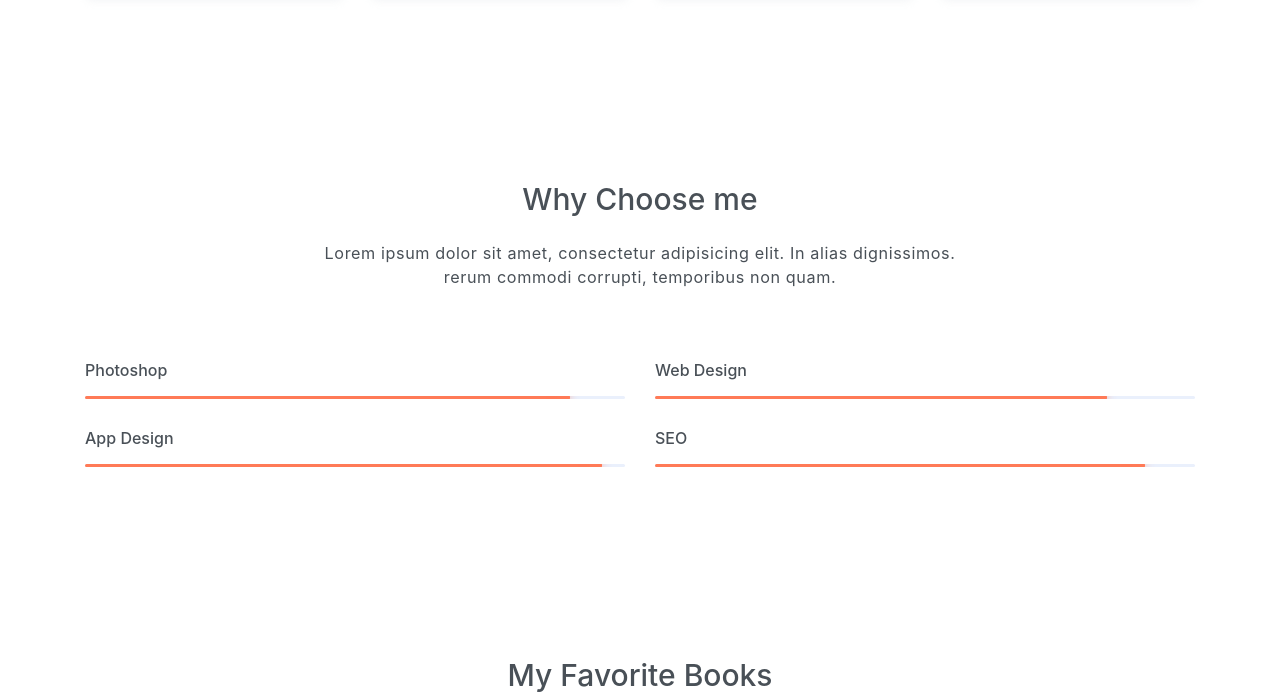
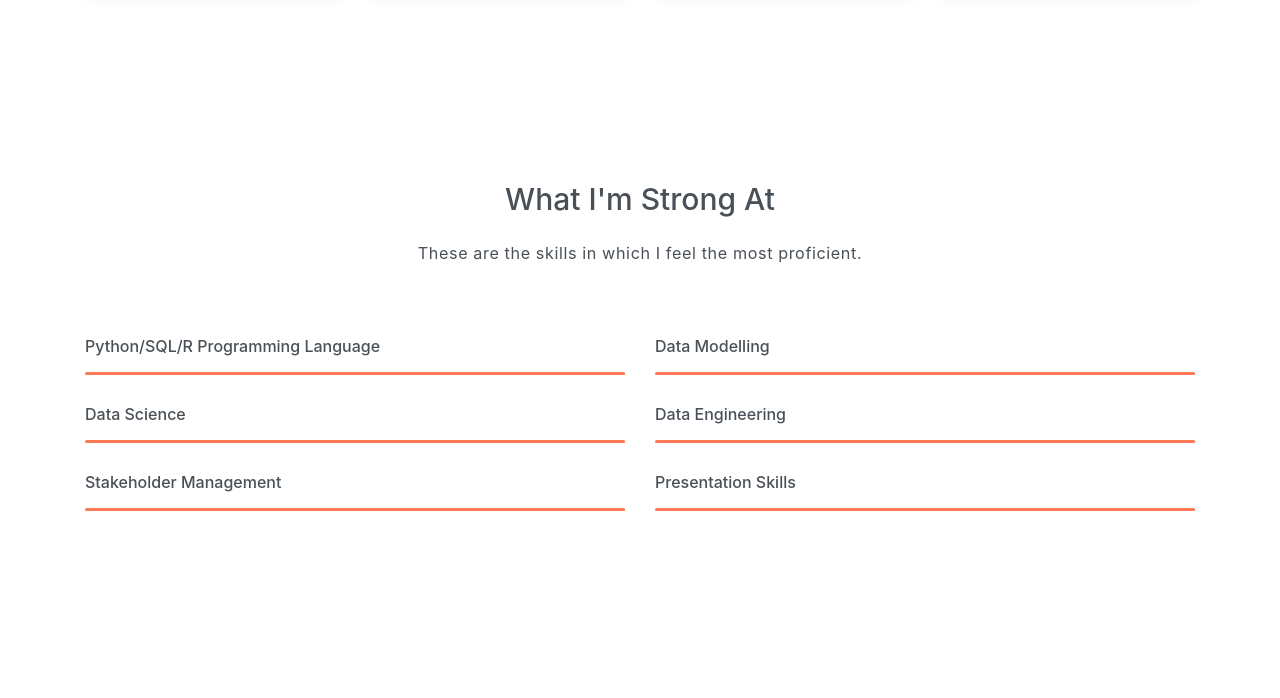
Before and after one commit to armank2908/armank2908.github.io, a plain HTML site: page index.html in a window 1280 px wide. Shown: the part 1824-2522 px from the top of the page. Drawn offline with Linux system fonts and the light colour scheme.

Commit message:
Final details of the content

```diff
--- a/index.html
+++ b/index.html
@@ -70,8 +70,8 @@
                 <div class="pl-md-4 col-md-9">
                     <h6 class="title">Arman Kazarian</h6>
                     <p class="subtitle">Fullstack Data Scientist</p>
-                    <p>Lorem ipsum dolor sit amet, consectetur adipisicing elit. Provident, pariatur, aperiam aut autem voluptas odit. Odio ducimus delectus totam sed aliquam sequi praesentium mollitia, illum repudiandae quidem quod, magni magnam.</p>
-                    <p>Lorem ipsum dolor sit amet, consectetur adipisicing elit. Enim, eius, nam. Quo praesentium qui temporibus voluptatum, facilis aliquid eligendi fugiat beatae neque inventore non. Laborum repellendus consequatur ullam voluptatum asperiores.</p>
+                    <p>I am data scientist at Red Bull, sitting within the Global Data unit.</p>
+                    <p>I utilize Python, R, and SQL to develop and deploy data science solutions designed to generate additional revenue or create cost savings. Projects are delivered across multiple departments, primarily for operations and logistics, effectively improving overall efficiency and decision-making processes.</p>
                     <a class="btn btn-primary rounded" href="assets/files/Resume_Arman_Kazarian.pdf" download="Arman_Kazarian_CV.pdf" target="_blank">DOWNLOAD CV</a>
                 </div>
             </div>
@@ -126,34 +126,47 @@ I am a versatile professional with expertise in data engineering, data science,
     <!-- Skills section -->
     <section class="section">
         <div class="container text-center">
-            <h6 class="section-title mb-4">Why Choose me</h6>
-            <p class="mb-5 pb-4">Lorem ipsum dolor sit amet, consectetur adipisicing elit. In alias dignissimos. <br> rerum commodi corrupti, temporibus non quam.</p>
+            <h6 class="section-title mb-4">What I'm Strong At</h6>
+            <p class="mb-5 pb-4">These are the skills in which I feel the most proficient.</p>
 
             <div class="row text-left">
                 <div class="col-sm-6">
-                    <h6 class="mb-3">Photoshop</h6>
+                    <h6 class="mb-3">Python/SQL/R Programming Language</h6>
                     <div class="progress">
-                        <div class="progress-bar bg-primary" role="progressbar" style="width: 89%;" aria-valuenow="25" aria-valuemin="0" aria-valuemax="100"><span>89%</span></div>
+                        <div class="progress-bar bg-primary" role="progressbar" style="width: 100%;" aria-valuenow="25" aria-valuemin="0" aria-valuemax="100"><span>100%</span></div>
                     </div>
                 </div>
                 <div class="col-sm-6">
-                    <h6 class="mb-3">Web Design</h6>
+                    <h6 class="mb-3">Data Modelling</h6>
                     <div class="progress">
-                        <div class="progress-bar bg-primary" role="progressbar" style="width: 83%;" aria-valuenow="25" aria-valuemin="0" aria-valuemax="100"><span>83%</span></div>
+                        <div class="progress-bar bg-primary" role="progressbar" style="width: 100%;" aria-valuenow="25" aria-valuemin="0" aria-valuemax="100"><span>100%</span></div>
                     </div>
                 </div>
                 <div class="col-sm-6">
-                    <h6 class="mb-3">App Design</h6>
+                    <h6 class="mb-3">Data Science</h6>
                     <div class="progress">
-                        <div class="progress-bar bg-primary" role="progressbar" style="width: 95%;" aria-valuenow="25" aria-valuemin="0" aria-valuemax="100"><span>95%</span></div>
+                        <div class="progress-bar bg-primary" role="progressbar" style="width: 100%;" aria-valuenow="25" aria-valuemin="0" aria-valuemax="100"><span>100%</span></div>
                     </div>
                 </div>
                 <div class="col-sm-6">
-                    <h6 class="mb-3">SEO</h6>
+                    <h6 class="mb-3">Data Engineering</h6>
                     <div class="progress">
-                        <div class="progress-bar bg-primary" role="progressbar" style="width: 90%;" aria-valuenow="25" aria-valuemin="0" aria-valuemax="100"><span>90%</span></div>
+                        <div class="progress-bar bg-primary" role="progressbar" style="width: 100%;" aria-valuenow="25" aria-valuemin="0" aria-valuemax="100"><span>100%</span></div>
                     </div>
                 </div>
+		<div class="col-sm-6">
+                    <h6 class="mb-3">Stakeholder Management</h6>
+                    <div class="progress">
+                        <div class="progress-bar bg-primary" role="progressbar" style="width: 100%;" aria-valuenow="25" aria-valuemin="0" aria-valuemax="100"><span>100%</span></div>
+                    </div>
+                </div>
+		<div class="col-sm-6">
+                    <h6 class="mb-3">Presentation Skills</h6>
+                    <div class="progress">
+                        <div class="progress-bar bg-primary" role="progressbar" style="width: 100%;" aria-valuenow="25" aria-valuemin="0" aria-valuemax="100"><span>100%</span></div>
+                    </div>
+                </div>
+
             </div>
         </div>
     </section>
```
